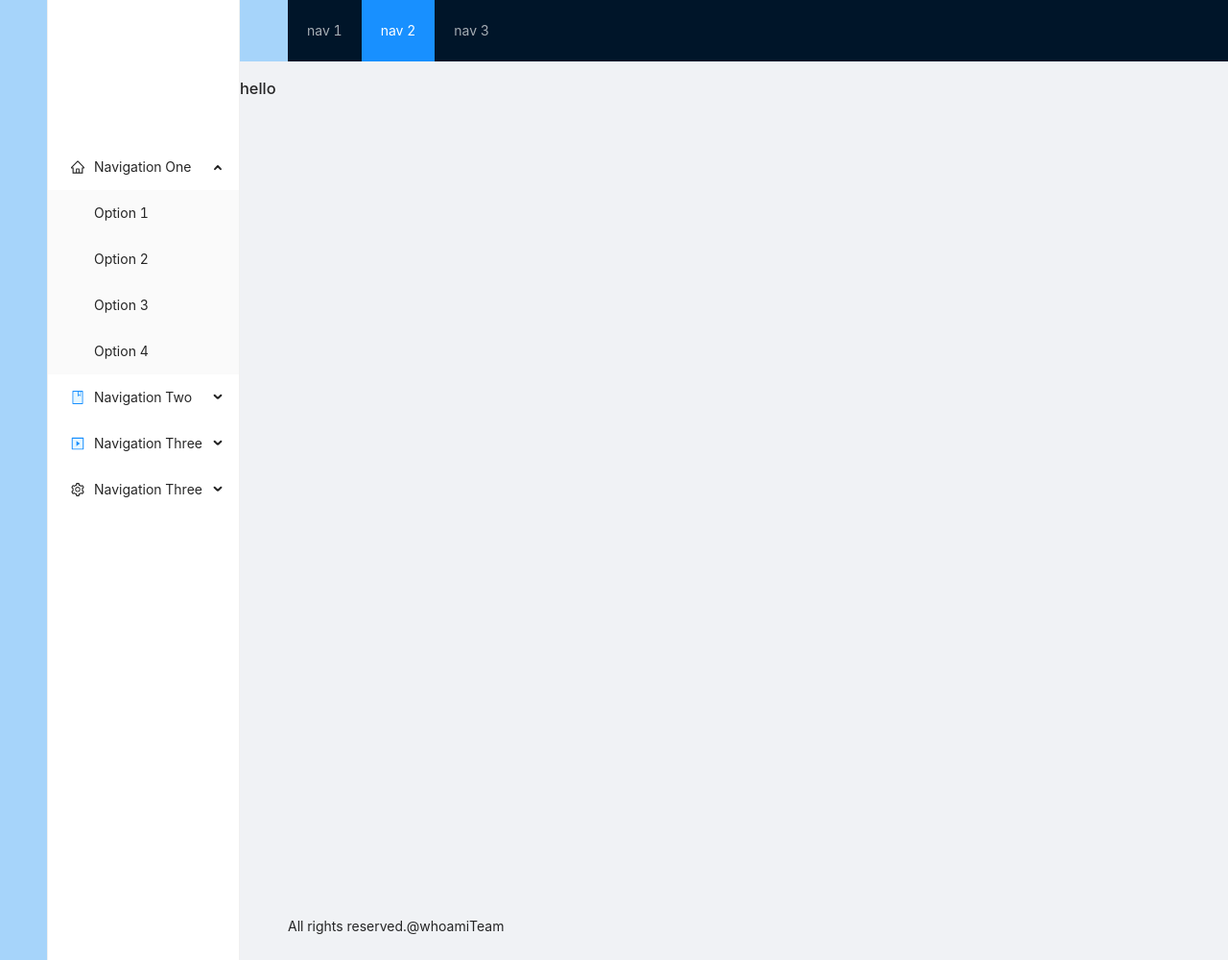
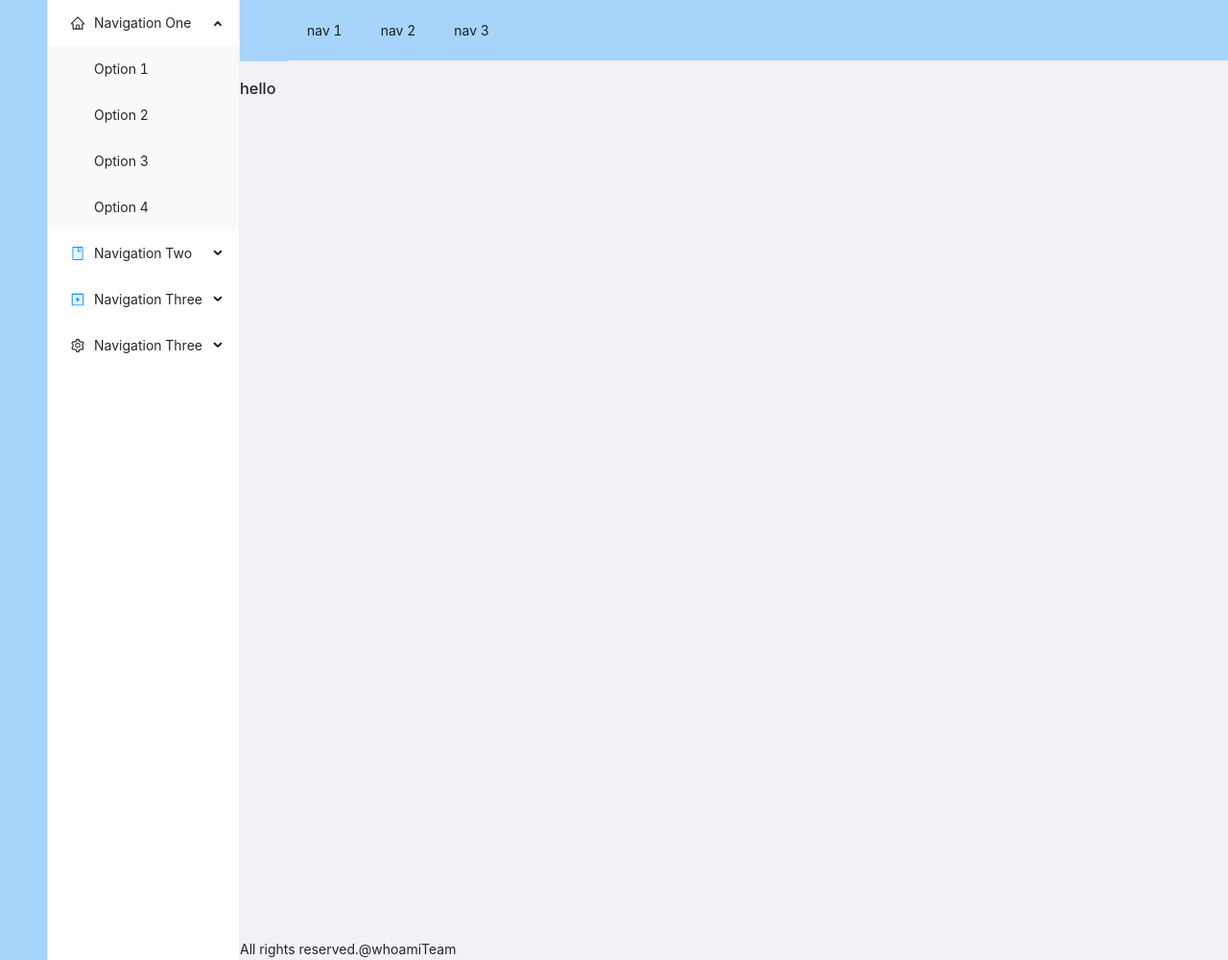
Before and after one commit to Makii117/HackAtHomeFront, a React (Create React App) app: page / in a window 1280 px wide. Shown: the whole page at 96% size. Built offline with nearby package versions, Linux system fonts and the light colour scheme; the HTML template or start-up script is replaced by a standard one.

Commit message:
Added widgets

```diff
--- a/src/components/Header/Topbar.jsx
+++ b/src/components/Header/Topbar.jsx
@@ -8,9 +8,9 @@ export const Topbar = () =>{
 
     return(
         <div className="Topbar" style={{margin:"0rem 8rem 5rem 0rem"}}>
-            <Header style={{ position: 'fixed', zIndex: 1, width: '100%'  }}>
+            <Header style={{ position: 'fixed', zIndex: 1, width: '100%' }}>
       <div className="logo" />
-      <Menu theme="dark" mode="horizontal" defaultSelectedKeys={['2']}>
+      <Menu theme="light" mode="horizontal" defaultSelectedKeys={['0']} style={{background:"#a6d4fa",}}>
         <Menu.Item key="1">nav 1</Menu.Item>
         <Menu.Item key="2">nav 2</Menu.Item>
         <Menu.Item key="3">nav 3</Menu.Item>
--- a/src/components/Layout/Layout.jsx
+++ b/src/components/Layout/Layout.jsx
@@ -12,7 +12,7 @@ const { Footer, Sider, Content } = Layout;
 export const Lout = (props) =>{
 
     return <div>
-    <Layout style={{minHeight:"100vh"}}>
+    <Layout style={{minHeight:"10vh",margin:0}}>
       <Draw></Draw>
       <Sider>
         <Sidebar></Sidebar>
@@ -22,7 +22,7 @@ export const Lout = (props) =>{
         <Content >
           {props.children}
         </Content>
-        <Footer>All rights reserved.@whoamiTeam</Footer>
+        <Footer style={{margin:0, padding:0}}>All rights reserved.@whoamiTeam</Footer>
       </Layout>
     </Layout>
   </div>;
--- /dev/null
+++ b/src/components/MotivationalQuote/MotivationalQuote.jsx
@@ -0,0 +1,5 @@
+import React from react;
+
+export const MotivationalQuote = ()=>{
+
+}
--- a/src/components/SideBar/SideBar.jsx
+++ b/src/components/SideBar/SideBar.jsx
@@ -25,7 +25,7 @@ const SideBar = () => {
   };
     return (
       <div>
-      <Menu mode="inline" openKeys={openKeys} onOpenChange={onOpenChange} style={{ width: 200, height: 1000, paddingTop:150}}>
+      <Menu mode="inline" openKeys={openKeys} onOpenChange={onOpenChange} style={{ width: 200, height: 1000, paddingTop:0}}>
       <SubMenu key="sub1" icon={<HomeOutlined />} title="Navigation One">
         <Menu.Item key="1">Option 1</Menu.Item>
         <Menu.Item key="2">Option 2</Menu.Item>
--- /dev/null
+++ b/src/components/TopRecommendation/TopRecommendation.jsx
@@ -0,0 +1,5 @@
+import React from 'react'
+
+export const TopRecommendation=()=>{
+
+}
--- a/src/elements/draw.js
+++ b/src/elements/draw.js
@@ -4,6 +4,9 @@ import logo from '../assets/icons/hackathon.png';
 
 import { Menu } from 'antd';
 import { AppstoreOutlined, MailOutlined, SettingOutlined } from '@ant-design/icons';
+import {BlockOutlined,} from '@ant-design/icons';
+
+
 
 const { SubMenu } = Menu;
 
--- a/src/index.scss
+++ b/src/index.scss
@@ -4,6 +4,8 @@ body {
       "Droid Sans", "Helvetica Neue", sans-serif;
     -webkit-font-smoothing: antialiased;
     -moz-osx-font-smoothing: grayscale;
+    display: flex;   flex-direction: column; /* creates rows out of the elements main and footer */   height: 100vh;    margin:0;
+
   }
 
   code {
```
Also changed, not shown: src/components/BTCValue/BTCValue.jsx (added, +7 -0 lines), src/assets/icons/th-large-solid.svg (added), src/components/Feed/feed.scss (added).
